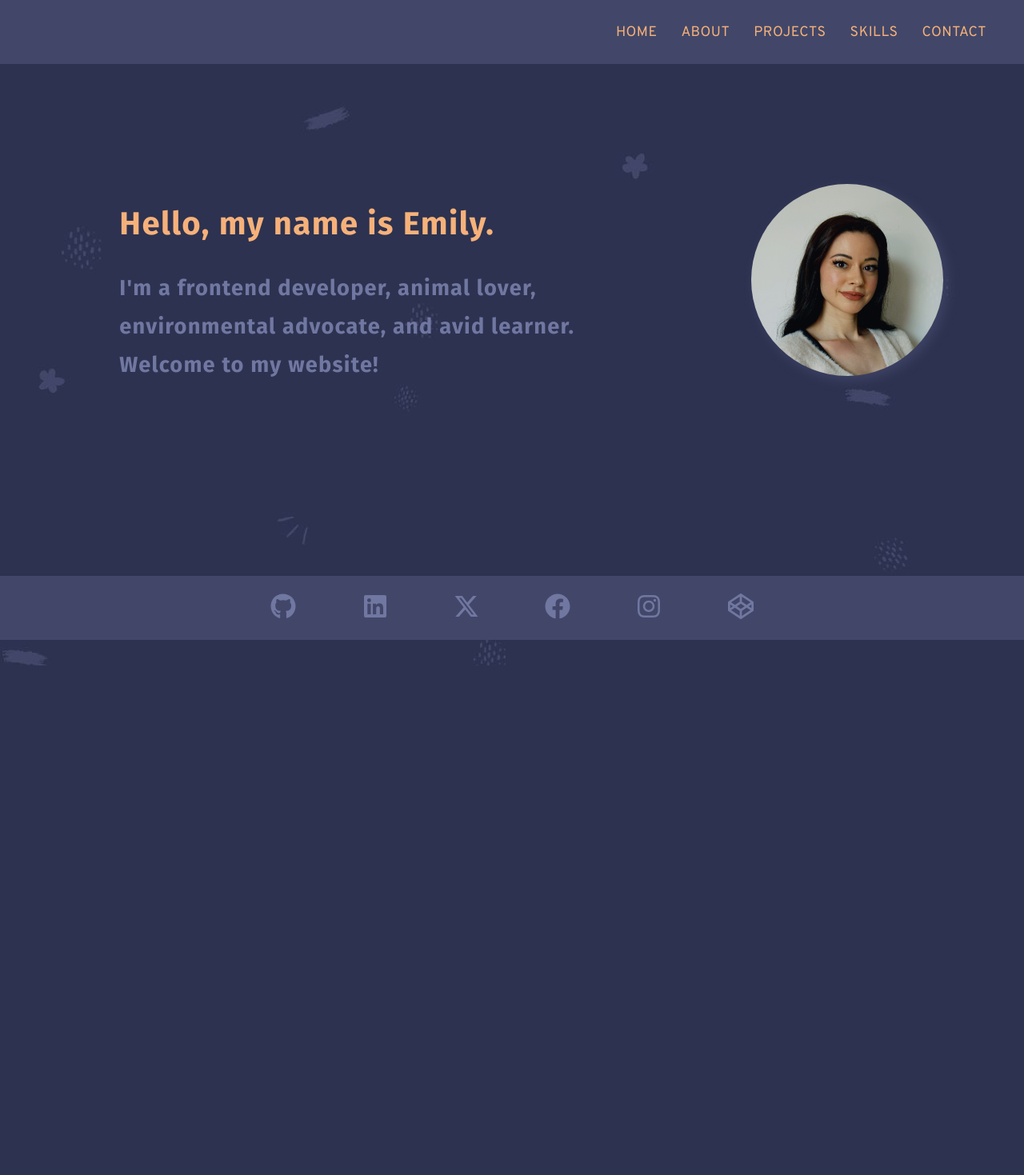
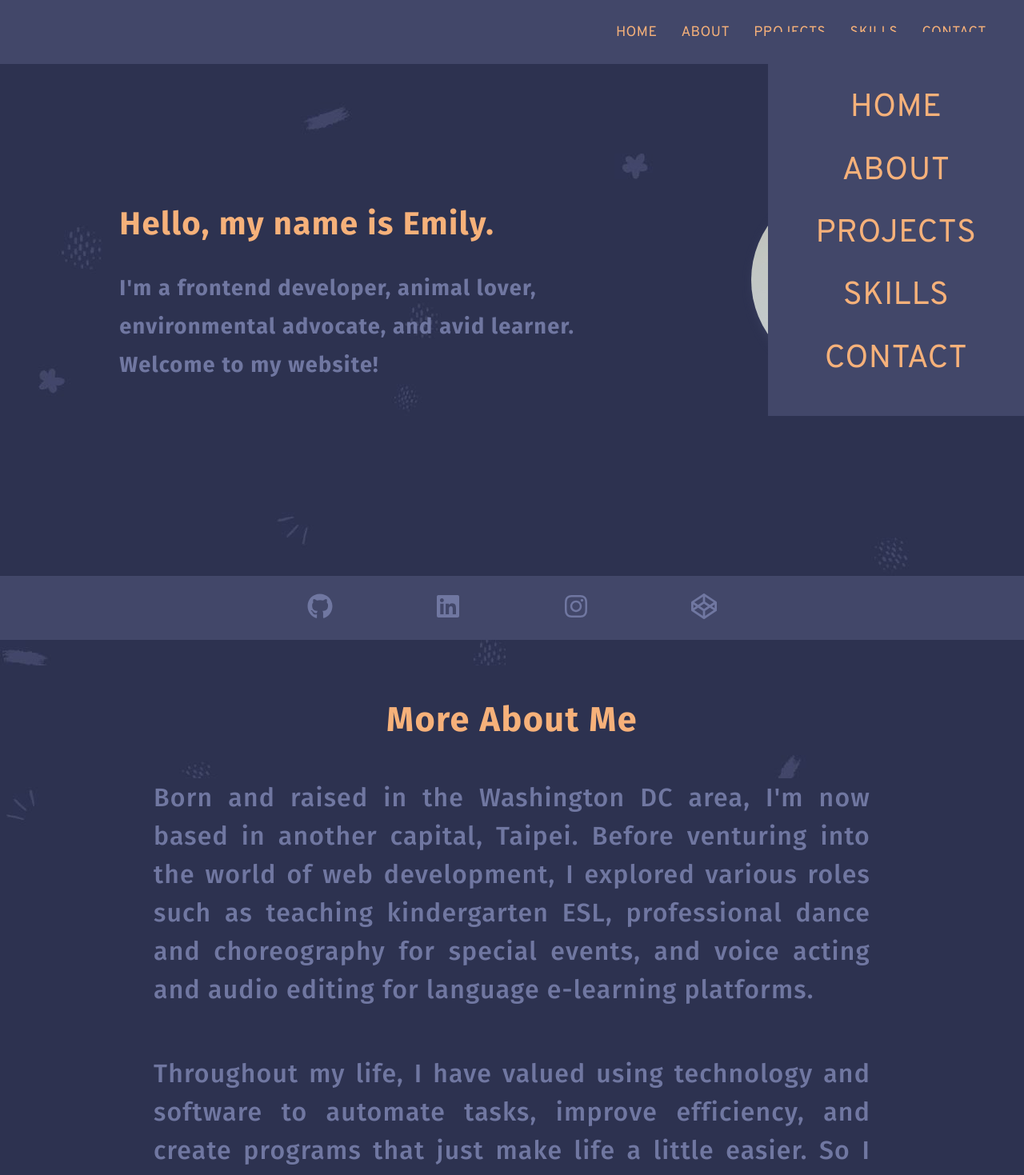
Before and after one commit to eaknott/personal-portfolio, a React (Create React App) app: page / in a window 1280 px wide. Shown: the top 1469 px of the page at 80% size. Before the commit the page ends 832 px from the top, so only its background shows below. Built offline with nearby package versions, Linux system fonts and the light colour scheme.

Commit message:
Convert to single-page layout

```diff
--- a/src/App.js
+++ b/src/App.js
@@ -1,4 +1,4 @@
-import { BrowserRouter as Router, Routes, Route } from 'react-router-dom'
+import { BrowserRouter as Router } from 'react-router-dom'
 import Header from './components/Header'
 import Home from './pages/Home'
 import About from './pages/About'
@@ -6,10 +6,6 @@ import Projects from './pages/Projects'
 import Skills from './pages/Skills'
 import Contact from './pages/Contact'
 import Footer from './components/Footer'
-// import function to register Swiper custom elements
-import { register } from 'swiper/element/bundle';
-// register Swiper custom elements
-register();
 
 function App() {
   return (
@@ -17,16 +13,14 @@ function App() {
       <Router>
         <div className="app-container">
           <Header />
-          <Routes>
-            <Route path='/' element={<Home />} />
-            <Route path='/about' element={<About />} />
-            <Route path='/projects' element={<Projects />} />
-            <Route path='/skills' element={<Skills />} />
-            <Route path='/contact' element={<Contact />} />
-          </Routes>
-          <Footer />
+          <Home />
+          <About />
+          <Projects />
+          <Skills />
+          <Contact />
         </div>
       </Router>
+      <Footer />
     </>
   );
 }
--- a/src/components/Footer.jsx
+++ b/src/components/Footer.jsx
@@ -1,5 +1,5 @@
-import { FaGithub, FaLinkedin, FaFacebook, FaInstagram } from 'react-icons/fa';
-import { FaXTwitter, FaCodepen } from 'react-icons/fa6';
+import { FaGithub, FaLinkedin, FaInstagram } from 'react-icons/fa';
+import { FaCodepen } from 'react-icons/fa6';
 
 function Footer() {
   return (
@@ -10,12 +10,6 @@ function Footer() {
         </a>
         <a href="https://www.linkedin.com/in/emilyaknott/" target="_blank" rel="noreferrer">
           <FaLinkedin className="footer-icon" />
-        </a>
-        <a href="https://twitter.com/emknotty" target="_blank" rel="noreferrer">
-          <FaXTwitter className="footer-icon" />
-        </a>
-        <a href="https://www.facebook.com/eaknott/" target="_blank" rel="noreferrer">
-          <FaFacebook className="footer-icon" />
         </a>
         <a href="https://www.instagram.com/itsemilyknott/" target="_blank" rel="noreferrer">
           <FaInstagram className="footer-icon" />
--- a/src/components/Hamburger.jsx
+++ b/src/components/Hamburger.jsx
@@ -1,4 +1,4 @@
-import { Link } from 'react-router-dom'
+// import { Link } from 'react-router-dom'
 
 function Hamburger({ isOpen }) {
   return (
@@ -9,12 +9,19 @@ function Hamburger({ isOpen }) {
             <div className="burger burger-bottom"></div>
         </div>
         <div className="hamburger-navbar">
-            <ul>
+            {/* <ul>
                 <li><Link to="/">Home</Link></li>
                 <li><Link to="/about">About</Link></li>
                 <li><Link to="/projects">Projects</Link></li>
                 <li><Link to="/skills">Skills</Link></li>
                 <li><Link to="/contact">Contact</Link></li>
+            </ul> */}
+            <ul>
+                <li><a href="#home">Home</a></li>
+                <li><a href="#about">About</a></li>
+                <li><a href="#projects">Projects</a></li>
+                <li><a href="#skills">Skills</a></li>
+                <li><a href="#contact">Contact</a></li>
             </ul>
         </div>
 
@@ -63,7 +70,7 @@ function Hamburger({ isOpen }) {
                 }
 
                 .burger-top {
-                    transform: ${isOpen ? 'rotate(45deg)' : 'rotate(0)'};
+                    transform: ${isOpen ? 'translateY(10px)' : 'rotate(0)'};
                     transition: 0.2s linear;
                 }
 
@@ -73,7 +80,7 @@ function Hamburger({ isOpen }) {
                 }
 
                 .burger-bottom {
-                    transform: ${isOpen ? 'rotate(-45deg)' : 'rotate(0)'};
+                    transform: ${isOpen ? 'translateY(-10px)' : 'rotate(0)'};
                     transition: 0.2s linear;
                 }
 
--- a/src/components/Header.jsx
+++ b/src/components/Header.jsx
@@ -1,9 +1,9 @@
 import { useState } from 'react'
 import Hamburger from './Hamburger'
-import { Link } from 'react-router-dom'
+// import { Link } from 'react-router-dom'
 
 function Header() {
-  const [hamburgerOpen, setHamburgerOpen] = useState(false)
+  const [hamburgerOpen, setHamburgerOpen] = useState(true)
 
   const toggleHamburgerMenu = () => {
     setHamburgerOpen(!hamburgerOpen)
@@ -12,12 +12,20 @@ function Header() {
   return (
     <div className="header-container">
       <div id="navbar">
-        <ul>
+        {/* <ul>
             <li><Link to="/">Home</Link></li>
             <li><Link to="/about">About</Link></li>
             <li><Link to="/projects">Projects</Link></li>
             <li><Link to="/skills">Skills</Link></li>
             <li><Link to="/contact">Contact</Link></li>
+        </ul> */}
+        <ul>
+            <li><a href="#home">Home</a></li>
+            <li><a href="#about">About</a></li>
+            <li><a href="#projects">Projects</a></li>
+            <li><a href="#skills">Skills</a></li>
+            <li><a href="#contact">Contact</a></li>
+
         </ul>
       </div>
       <div className="hamburger" onClick={toggleHamburgerMenu}>
--- a/src/index.css
+++ b/src/index.css
@@ -116,7 +116,7 @@ body, html {
 .contact {
   color: var(--light);
   display: flex;
-  height: 80%;
+  /* height: 80%; */
   width: 100%;
   font-family: 'Fira Sans', Helvetica, sans-serif;
 }
@@ -400,7 +400,6 @@ swiper-slide {
 }
 
 .contact-info {
-  border-bottom: 2px solid var(--secondary);
   border-top: 2px solid var(--secondary);
   padding: 1.5rem 0;
   display: flex;
--- a/src/pages/About.jsx
+++ b/src/pages/About.jsx
@@ -1,6 +1,6 @@
 function About() {
   return (
-    <div className="about">
+    <div className="about" id="about">
         <div className="about-text">
             <header>
               <h1>More About Me</h1>
--- a/src/pages/Contact.jsx
+++ b/src/pages/Contact.jsx
@@ -2,7 +2,7 @@ import ResumeButton from "../components/ResumeButton"
 
 function Contact() {
   return (
-    <div className="contact">
+    <div className="contact" id="contact">
         <section className="contact-text">
             <h1>Get in Touch</h1>
             <p>Contact me if you would like to say hello or learn more about my experience. You can send me an email or a message over LinkedIn. I will get back to you as soon as I can.</p>
--- a/src/pages/Home.jsx
+++ b/src/pages/Home.jsx
@@ -2,7 +2,7 @@ import ProfileImage from '../assets/IMG_8326 2.jpg'
 
 function Home() {
   return (
-    <div className="home">
+    <div className="home" id="home">
       <div className="home-text">
         <h1>Hello, my name is Emily.</h1>
         <p>I'm a frontend developer, animal lover, environmental advocate, and avid learner. Welcome to my website!</p>
--- a/src/pages/Projects.jsx
+++ b/src/pages/Projects.jsx
@@ -20,7 +20,7 @@ import sketchPadThumbnailWide from '../assets/thumbnails/sketch-pad-thumbnail-wi
 
 function Projects() {
   return (
-    <div className="projects">
+    <div className="projects" id="projects">
         <div className="projects-header">
             <h1>My Projects</h1>
         </div>
--- a/src/pages/Skills.jsx
+++ b/src/pages/Skills.jsx
@@ -4,7 +4,7 @@ import ResumeButton from '../components/ResumeButton'
 
 function Skills() {
   return (
-    <div className="skills">
+    <div className="skills" id="skills">
       <header className="skills-text">
         <h1>Technical Skills</h1>
         <p>Here are a few of the technologies, libraries, and services that I've worked with recently. Feel free to <a href="https://www.linkedin.com/in/emilyaknott/" target="_blank" rel="noreferrer">check out my LinkedIn profile</a> for more details.</p>
```
Also changed, not shown: public/manifest.json.
